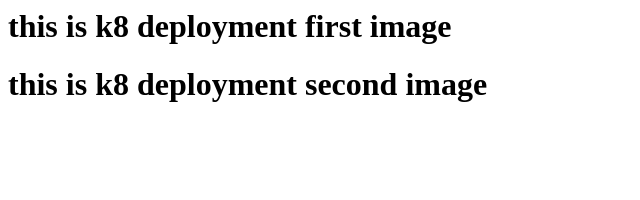
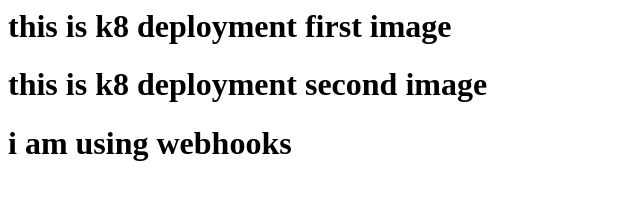
Before and after one commit to prasad888/project1, a plain HTML site: page index.html in a window 1280 px wide. Shown: the whole page, without its empty margins (0-640 px from the left). Drawn offline with Linux system fonts and the light colour scheme.

Commit message:
Update index.html

```diff
--- a/index.html
+++ b/index.html
@@ -1,2 +1,3 @@
 <h1>this is k8 deployment first image</h1>
 <h1> this is k8 deployment second image</h1>
+<h1> i am using webhooks </h1>
```
